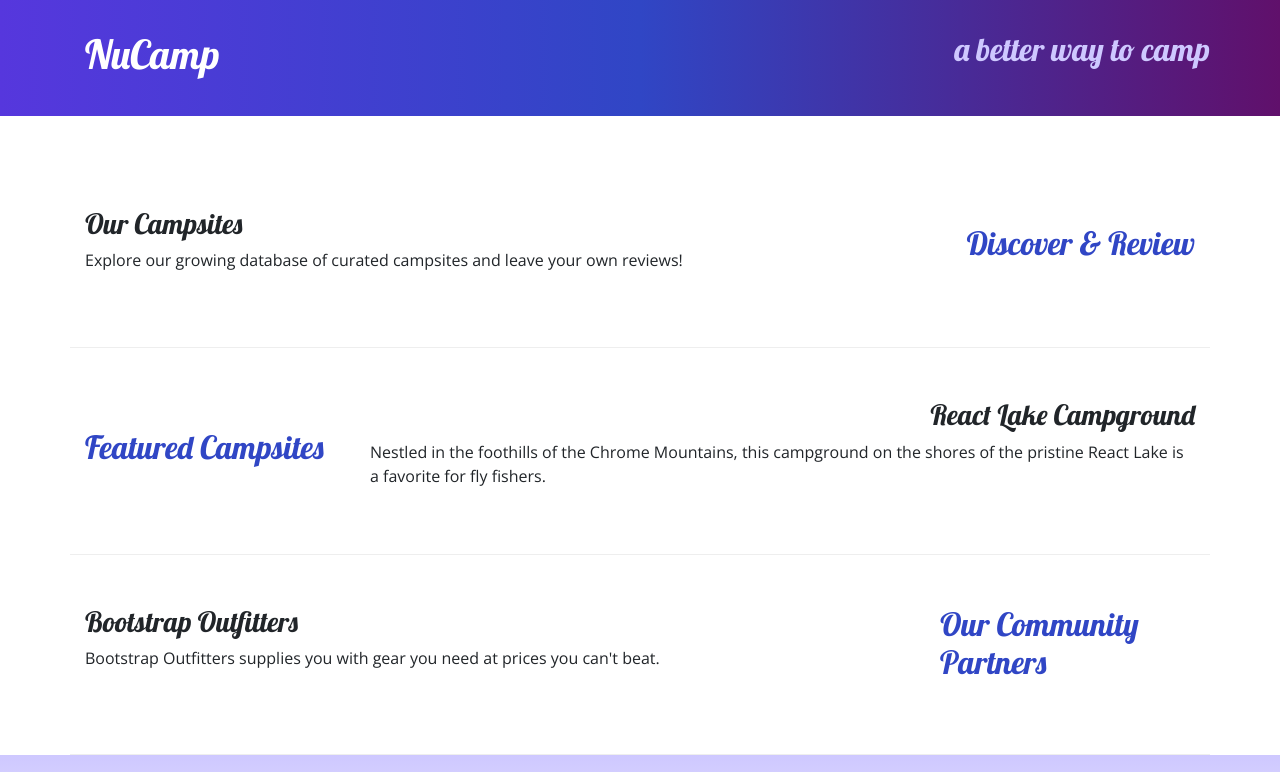
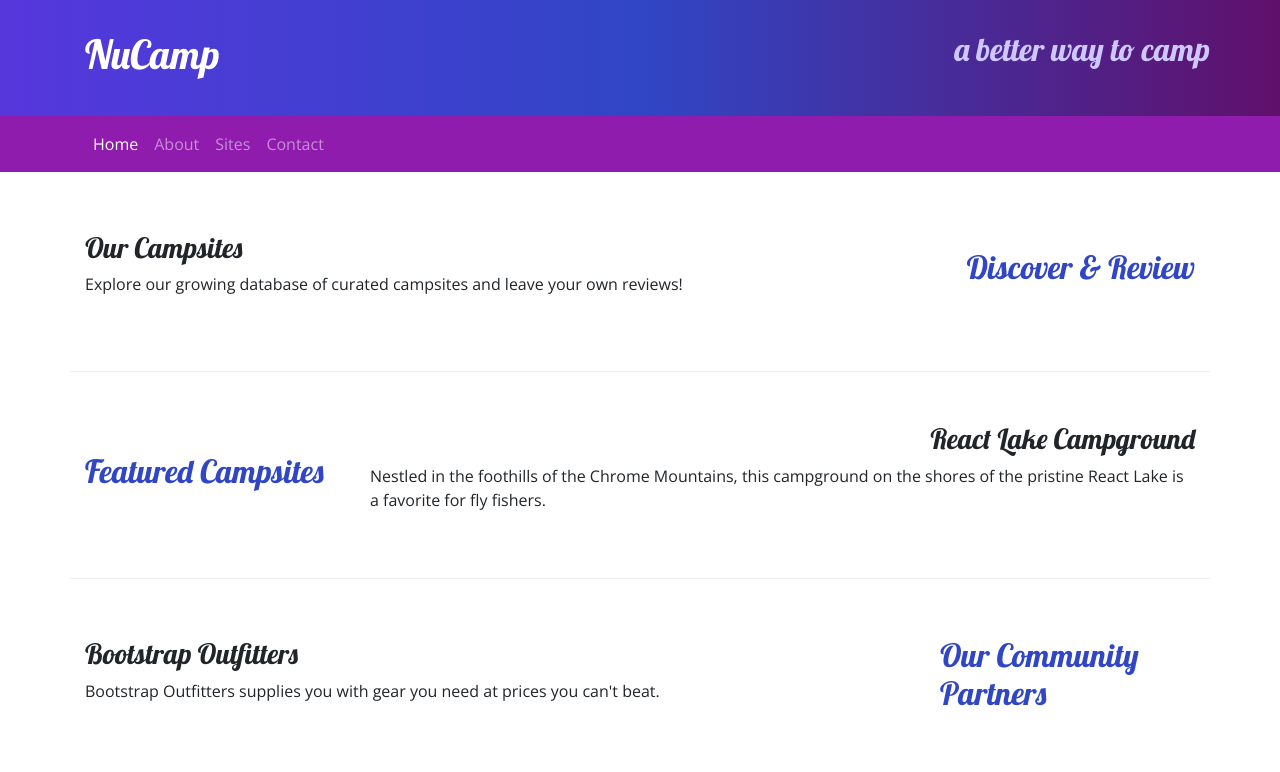
Before and after one commit to Pracasap/Nucampsite, a website: page index.html in a window 1280 px wide. Shown: the top 772 px of the page. Drawn offline with nearby package versions, Linux system fonts and the light colour scheme.

Commit message:
Navbar and Breadcrumb

```diff
--- a/css/style.css
+++ b/css/style.css
@@ -20,6 +20,7 @@ footer {
 }
 
 .jumbotron {
+    margin: 0;
     padding: 30px;
     background-image: linear-gradient(to right, #5637DD, #3046C5, #60106B);
     color: white;
@@ -30,3 +31,7 @@ footer {
     border-bottom: 1px ridge;
     min-height: 200px;
 }
+
+.navbar {
+    background-color: #901CAD;
+}
--- a/index.html
+++ b/index.html
@@ -24,6 +24,22 @@
         </div>
     </header>
 
+    <nav class="navbar navbar-expand-sm navbar-dark sticky-top">
+        <div class="container">
+            <button class="navbar-toggler ml-auto" type="button" data-toggle="collapse" data-target="#nucampNavbar">
+                <span class="navbar-toggler-icon"></span>
+            </button>
+            <div class="collapse navbar-collapse" id="nucampNavbar">
+                <ul class="navbar-nav">
+                    <li class="nav-items active"><a href="#" class="nav-link">Home</a></li>
+                    <li class="nav-items"><a href="aboutus.html" class="nav-link">About</a></li>
+                    <li class="nav-items"><a href="#" class="nav-link">Sites</a></li>
+                    <li class="nav-items"><a href="#" class="nav-link">Contact</a></li>
+                </ul>
+            </div>
+        </div>
+    </nav>
+
     <div class="container">
         <div class="row row-content align-items-center">
             <div class="col-sm-4 order-sm-last col-md-3">
@@ -31,7 +47,8 @@
             </div>
             <div class="col">
                 <h3>Our Campsites</h3>
-                <p class="d-none d-sm-block">Explore our growing database of curated campsites and leave your own reviews!</p>
+                <p class="d-none d-sm-block">Explore our growing database of curated campsites and leave your own
+                    reviews!</p>
             </div>
         </div>
 
@@ -41,18 +58,20 @@
             </div>
             <div class="col">
                 <h3 class="text-sm-right">React Lake Campground</h3>
-                <p class="d-none d-sm-block">Nestled in the foothills of the Chrome Mountains, this campground on the shores of the pristine React
+                <p class="d-none d-sm-block">Nestled in the foothills of the Chrome Mountains, this campground on the
+                    shores of the pristine React
                     Lake is a favorite for fly fishers.</p>
             </div>
         </div>
 
-        <div class="row row-content">
+        <div class="row row-content align-items-center">
             <div class="col-sm-4 order-sm-last col-md-3">
                 <h2>Our Community Partners</h2>
             </div>
             <div class="col">
                 <h3>Bootstrap Outfitters</h3>
-                <p class="d-none d-sm-block">Bootstrap Outfitters supplies you with gear you need at prices you can't beat.</p>
+                <p class="d-none d-sm-block">Bootstrap Outfitters supplies you with gear you need at prices you can't
+                    beat.</p>
             </div>
         </div>
     </div>
@@ -64,7 +83,7 @@
                     <h5>Links</h5>
                     <ul class="list-unstyled">
                         <li><a href="#">Home</a></li>
-                        <li><a href="#">About</a></li>
+                        <li><a href="aboutus.html">About</a></li>
                         <li><a href="#">Sites</a></li>
                         <li><a href="#">Contact</a></li>
                     </ul>
```
Also changed, not shown: aboutus.html (+20 -0 lines).
